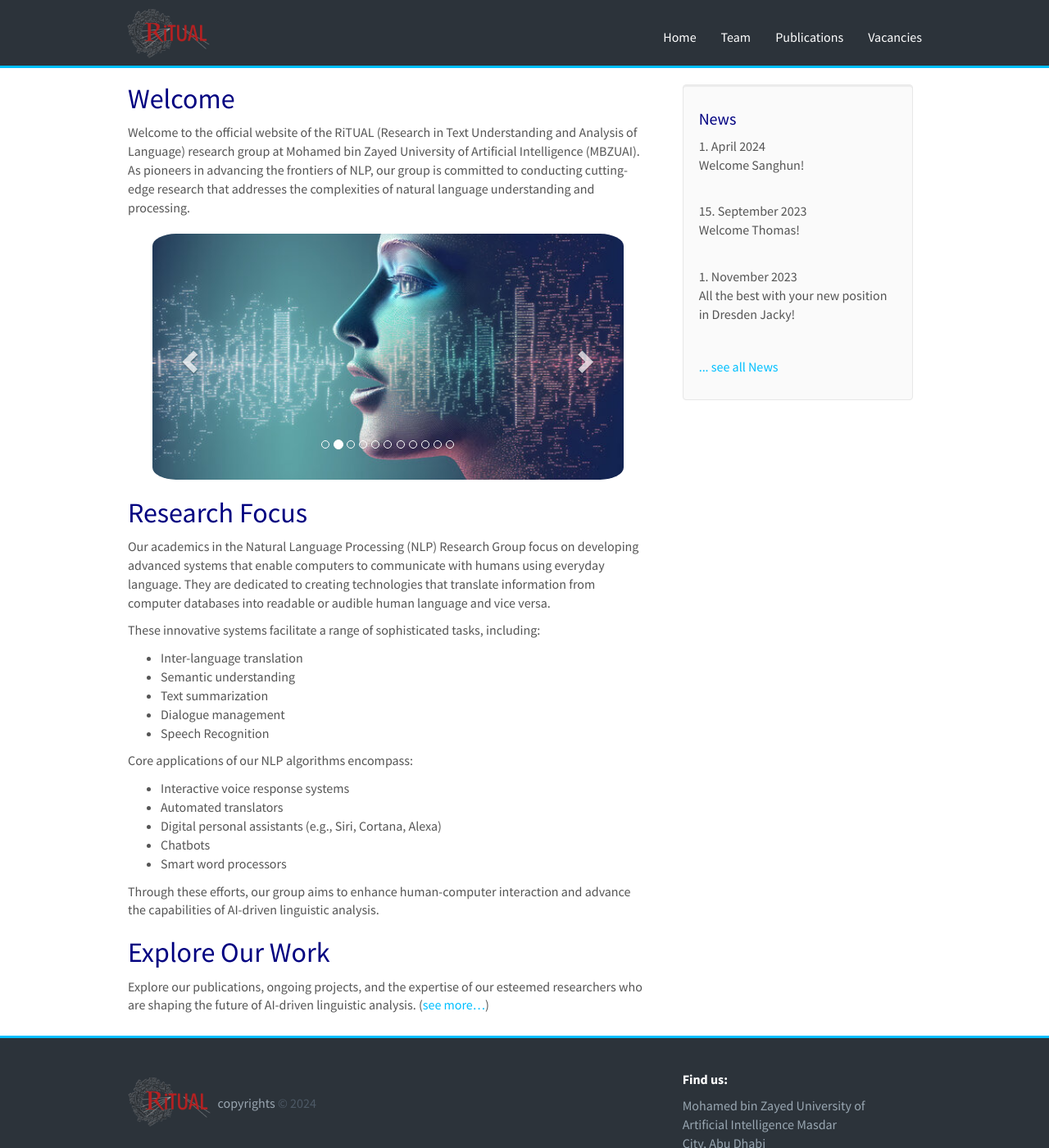
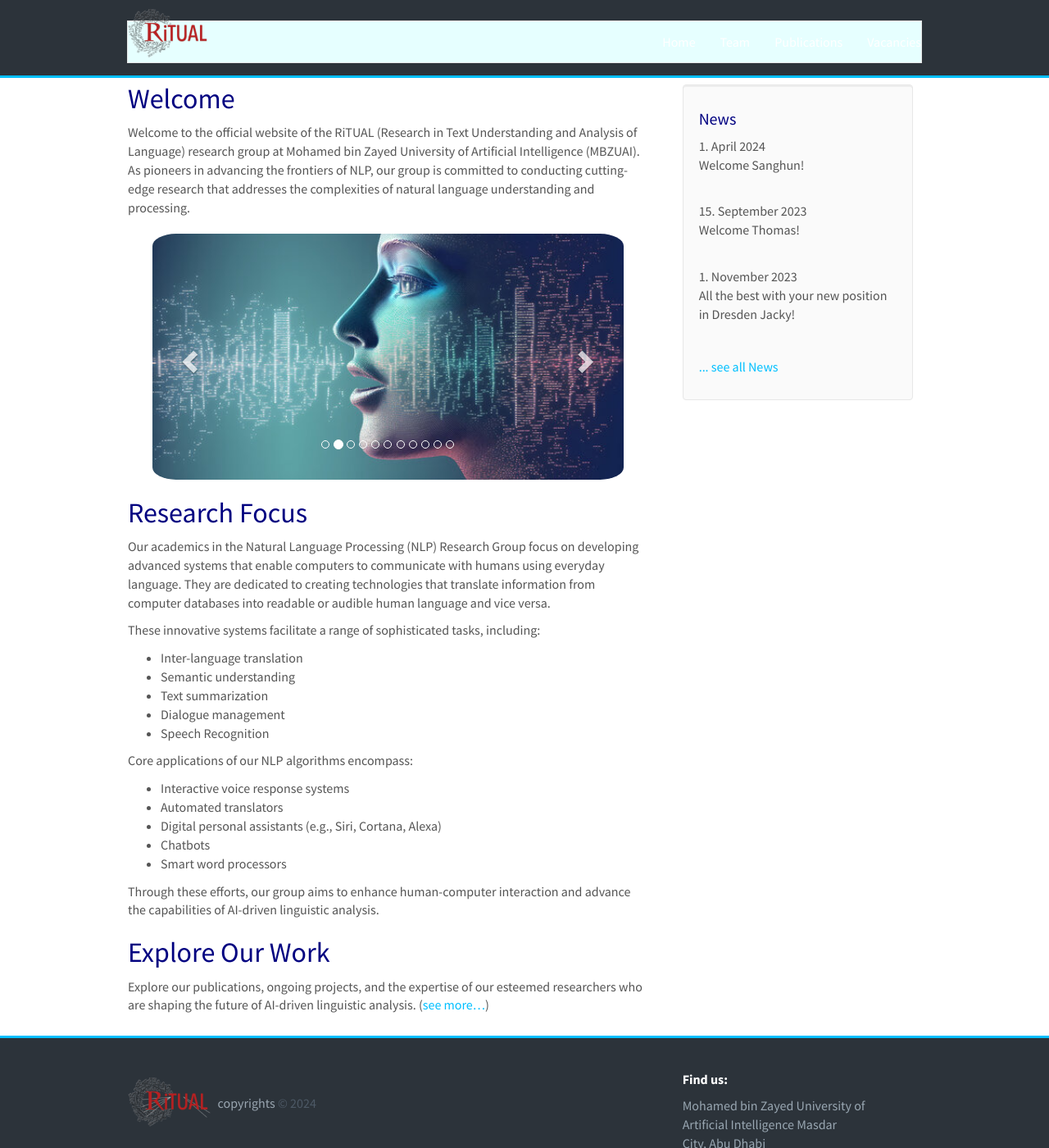
Before and after one commit to RamzaBasharat/MBZUAI, a Jekyll site: the page built from _pages/home.md, in a window 1280 px wide and 1400 px high. Shown: the whole window at 82% size. Built offline with Jekyll 4.4.1, drawn with Linux system fonts in a browser that asks for light colours; nearby versions of some CDN libraries.

```diff
--- a/css/main.scss
+++ b/css/main.scss
@@ -275,3 +275,10 @@ margin-right:5px;
     padding: 15px;             /* Padding inside the card body */
     font-size: 16px;           /* Font size for the content */
 }
+
+.collapse{
+margin-top:5px;
+margin-bottom:5px;
+background-color: #e6ffff; /* Background color for the card body */
+border: 1px solid #e6ffff;
+}
```
